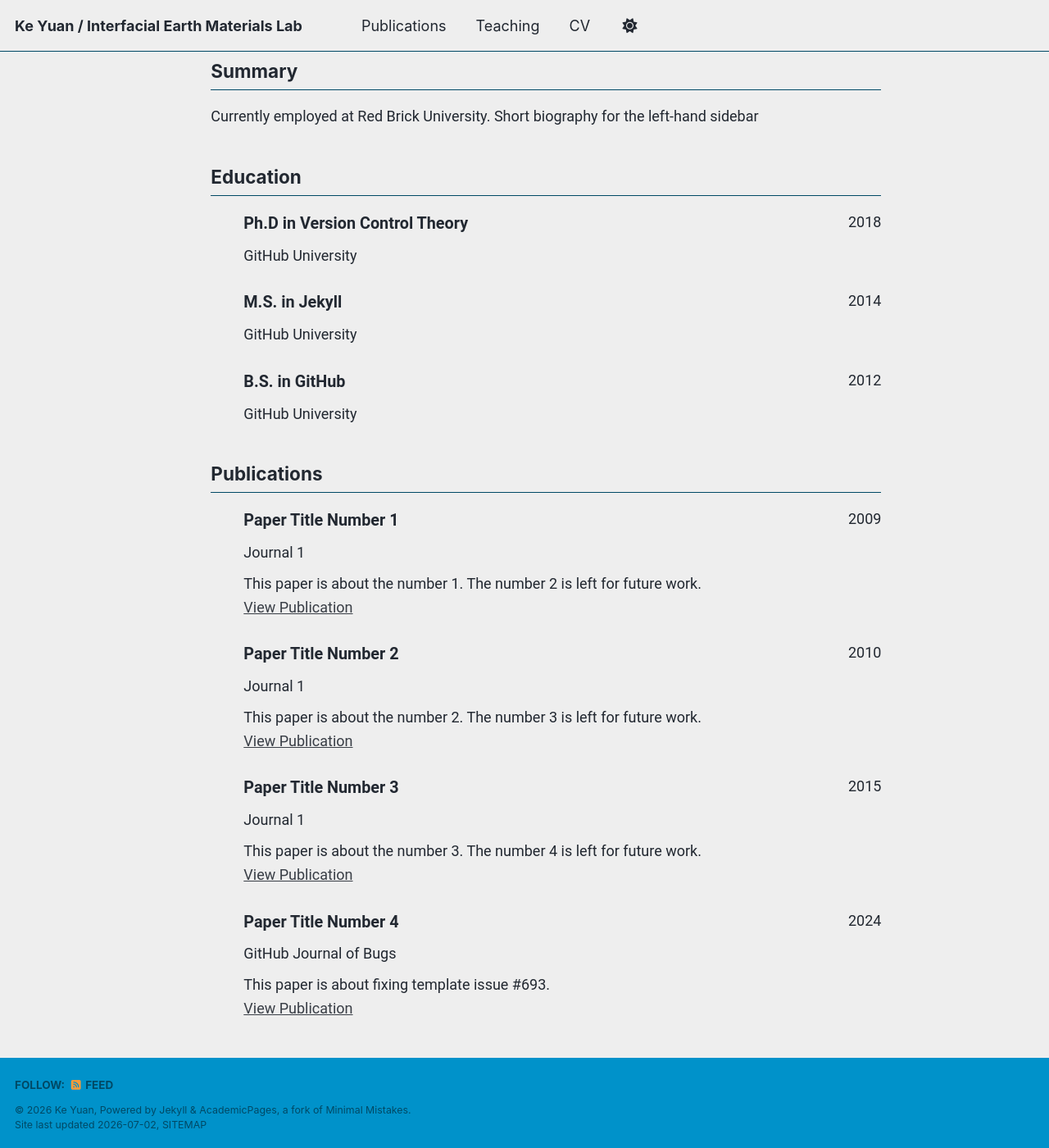
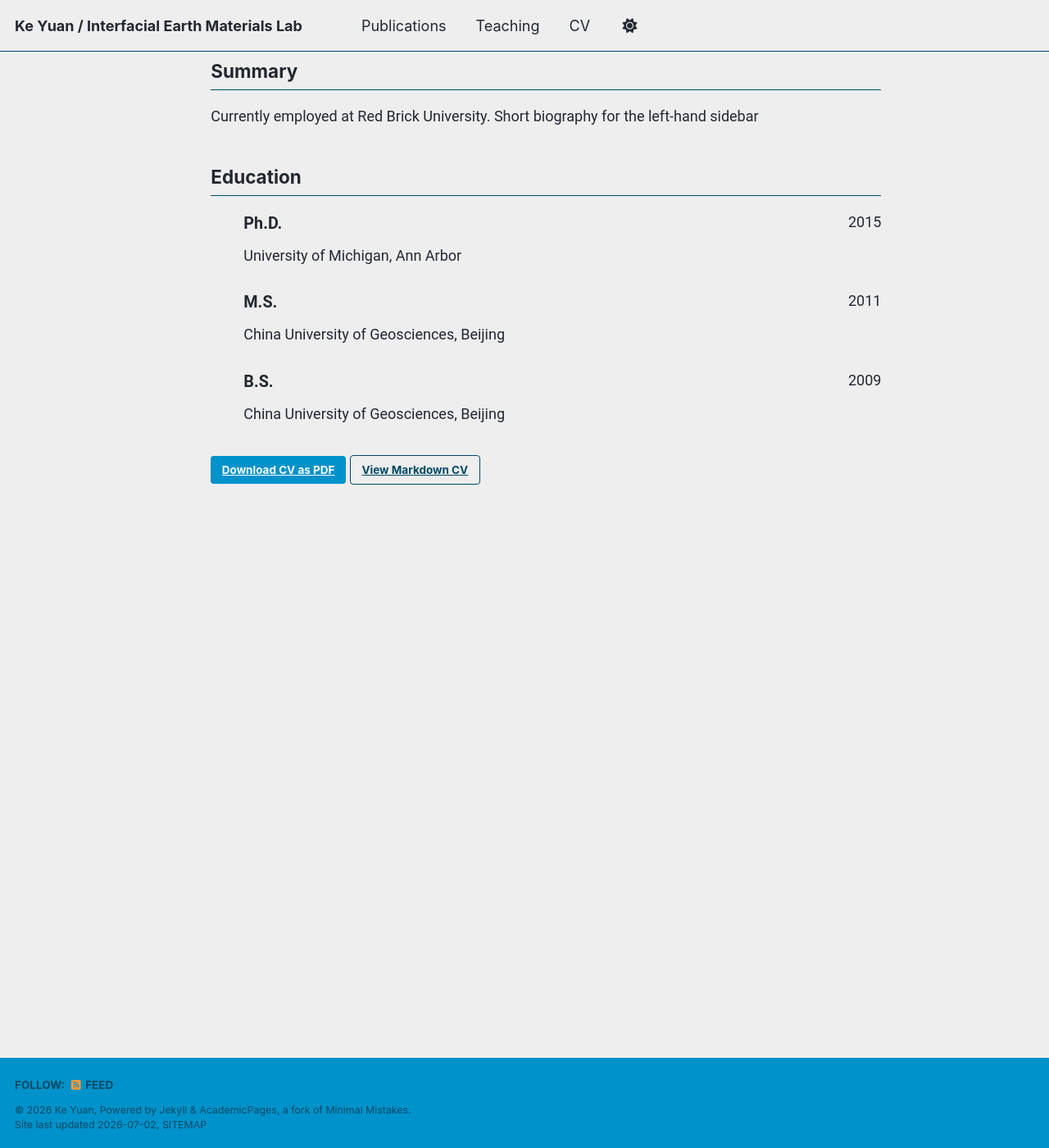
Before and after one commit to interface-earth/interface.github.io, a Jekyll site: the page built from _pages/cv-json.md, in a window 1280 px wide and 1400 px high, scrolled down 318 px. Shown: the whole window at 82% size. Built offline with Jekyll 4.4.1, drawn with Linux system fonts in a browser that asks for light colours; a style sheet for code colours, icons or effects is not loaded; a file with an impossible date is left out; some of the changed text lies outside the part shown.

Commit message:
Modify education entries in cv.json
Updated education details with new institutions and degrees.

```diff
--- a/_data/cv.json
+++ b/_data/cv.json
@@ -33,120 +33,31 @@
   "work": [],
   "education": [
     {
-      "institution": "GitHub University",
-      "area": "Ph.D in Version Control Theory",
+      "institution": "University of Michigan, Ann Arbor",
+      "area": "Ph.D.",
       "studyType": "",
       "startDate": "",
-      "endDate": "2018",
+      "endDate": "2015",
       "gpa": null,
       "courses": []
     },
     {
-      "institution": "GitHub University",
-      "area": "M.S. in Jekyll",
+      "institution": "China University of Geosciences, Beijing",
+      "area": "M.S.",
       "studyType": "",
       "startDate": "",
-      "endDate": "2014",
+      "endDate": "2011",
       "gpa": null,
       "courses": []
     },
     {
-      "institution": "GitHub University",
-      "area": "B.S. in GitHub",
+      "institution": "China University of Geosciences, Beijing",
+      "area": "B.S.",
       "studyType": "",
       "startDate": "",
-      "endDate": "2012",
+      "endDate": "2009",
       "gpa": null,
       "courses": []
     }
-  ],
-  "skills": [],
-  "languages": [],
-  "interests": [],
-  "references": [],
-  "publications": [
-    {
-      "name": "Paper Title Number 1",
-      "publisher": "Journal 1",
-      "releaseDate": "2009-10-01",
-      "website": "https://academicpages.github.io/files/paper1.pdf",
-      "summary": "This paper is about the number 1. The number 2 is left for future work."
-    },
-    {
-      "name": "Paper Title Number 2",
-      "publisher": "Journal 1",
-      "releaseDate": "2010-10-01",
-      "website": "https://academicpages.github.io/files/paper2.pdf",
-      "summary": "This paper is about the number 2. The number 3 is left for future work."
-    },
-    {
-      "name": "Paper Title Number 3",
-      "publisher": "Journal 1",
-      "releaseDate": "2015-10-01",
-      "website": "https://academicpages.github.io/files/paper3.pdf",
-      "summary": "This paper is about the number 3. The number 4 is left for future work."
-    },
-    {
-      "name": "Paper Title Number 4",
-      "publisher": "GitHub Journal of Bugs",
-      "releaseDate": "2024-02-17",
-      "website": "https://academicpages.github.io/files/paper3.pdf",
-      "summary": "This paper is about fixing template issue #693."
-    }
-  ],
-  "presentations": [
-    {
-      "name": "Talk 1 on Relevant Topic in Your Field",
-      "event": "UC San Francisco, Department of Testing",
-      "date": "2012-03-01",
-      "location": "San Francisco, CA, USA",
-      "description": ""
-    },
-    {
-      "name": "Tutorial 1 on Relevant Topic in Your Field",
-      "event": "UC-Berkeley Institute for Testing Science",
-      "date": "2013-03-01",
-      "location": "Berkeley, CA, USA",
-      "description": ""
-    },
-    {
-      "name": "Talk 2 on Relevant Topic in Your Field",
-      "event": "London School of Testing",
-      "date": "2014-02-01",
-      "location": "London, UK",
-      "description": ""
-    },
-    {
-      "name": "Conference Proceeding talk 3 on Relevant Topic in Your Field",
-      "event": "Testing Institute of America 2014 Annual Conference",
-      "date": "2014-03-01",
-      "location": "Los Angeles, CA, USA",
-      "description": ""
-    }
-  ],
-  "teaching": [
-    {
-      "course": "Teaching experience 1",
-      "institution": "University 1, Department",
-      "date": "2014-01-01",
-      "role": "Undergraduate course",
-      "description": ""
-    },
-    {
-      "course": "Teaching experience 2",
-      "institution": "University 1, Department",
-      "date": "2015-01-01",
-      "role": "Workshop",
-      "description": ""
-    }
-  ],
-  "portfolio": [
-    {
-      "name": "Portfolio item number 1",
-      "category": "portfolio",
-      "date": "",
-      "url": "",
-      "description": "Short description of portfolio item number 1<br/><img src='/images/500x300.png'>"
-    }
   ]
 }
```
